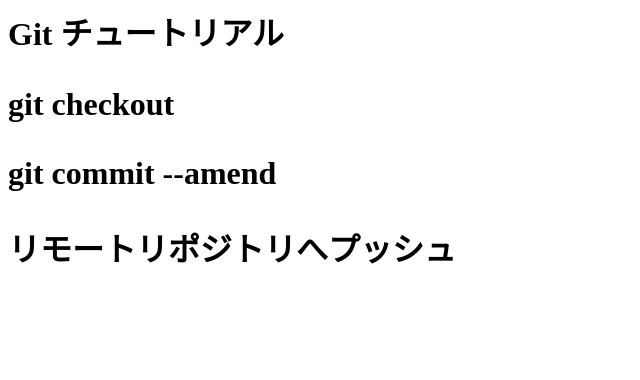
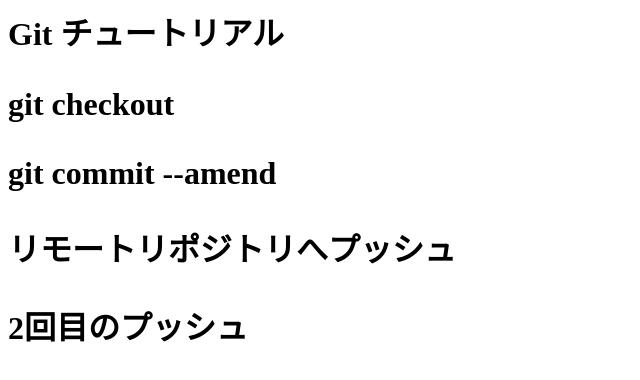
Before and after one commit to tdSwiftApps/git_tutorial, a plain HTML site: page index.html in a window 1280 px wide. Shown: the whole page, without its empty margins (0-640 px from the left). Drawn offline with Linux system fonts and the light colour scheme.

Commit message:
２回目のプッシュ

```diff
--- a/index.html
+++ b/index.html
@@ -2,3 +2,4 @@
 <p>git checkout</p>
 <p>git commit --amend</p>
 <p>リモートリポジトリへプッシュ</p>
+<p>2回目のプッシュ</p>
```
